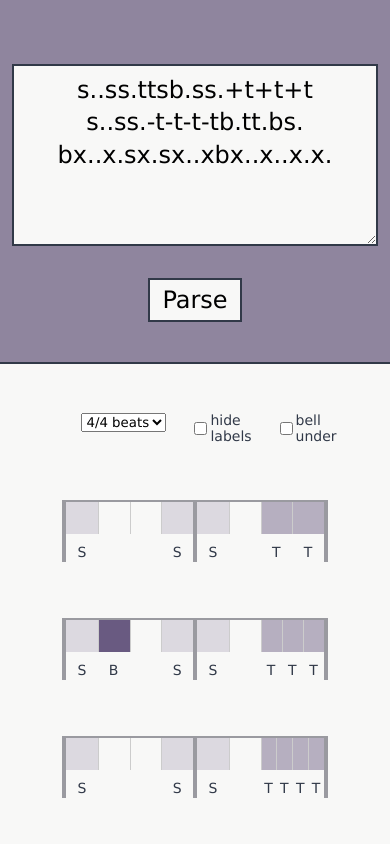
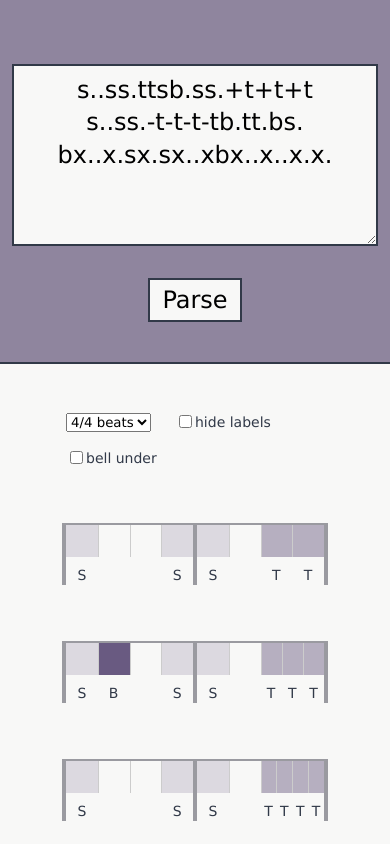
Before and after one commit to szduda/drumemo, a React (Create React App) app: page / in a window 390 px wide. Shown: the top 844 px of the page. Built offline with nearby package versions, Linux system fonts and the light colour scheme.

Commit message:
improve settings mobile style

```diff
--- a/src/features/BarPrinter/Settings.tsx
+++ b/src/features/BarPrinter/Settings.tsx
@@ -19,11 +19,10 @@ const availableBases = [3, 4]
 
 export const Settings: FC<Props> = ({ cols, setCols, base, setBase, hideLabels, setHideLabels, bellUnder, setBellUnder }) => (
   <Wrapper>
-    <div>
+    <div css={hideOnMobile()}>
       <select
         value={cols}
         onChange={(e) => setCols(Number(e.target.value))}
-        css={hideOnMobile()}
       >
         {availableCols.map((_cols) => (
           <option key={_cols} value={_cols} css={setOptionVisibility(_cols)}>
@@ -72,12 +71,20 @@ const Wrapper = (props) => (
     {...props}
     css={css`
       width: 100%;
-      margin: 0 0 32px;
-      justify-content: center;
+      margin: 0 0 16px;
       display: flex;
+      flex-wrap: wrap;
+
+      > * {
+        margin-bottom: 16px;
+      }
 
       > *:not(:last-of-type) {
         margin-right: 24px;
+      }
+
+      @media (min-width: 768px) {
+        justify-content: center;
       }
     `}
   />
```
